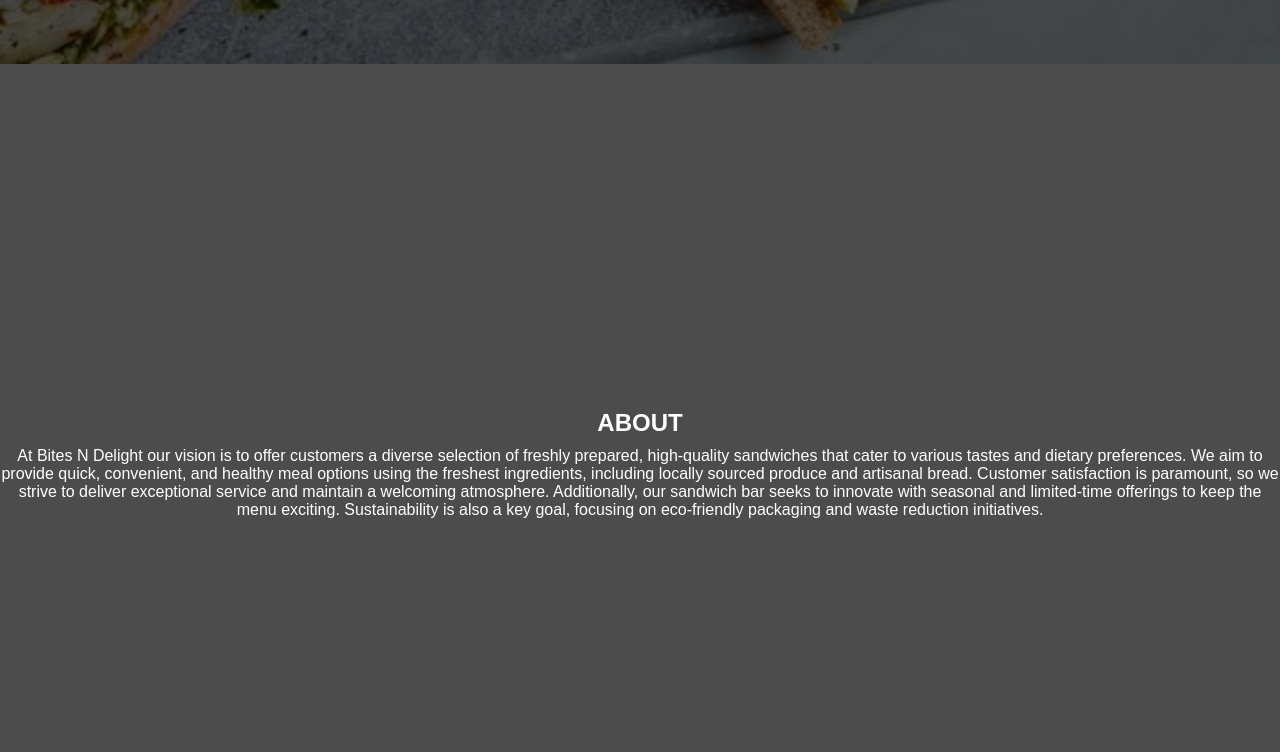
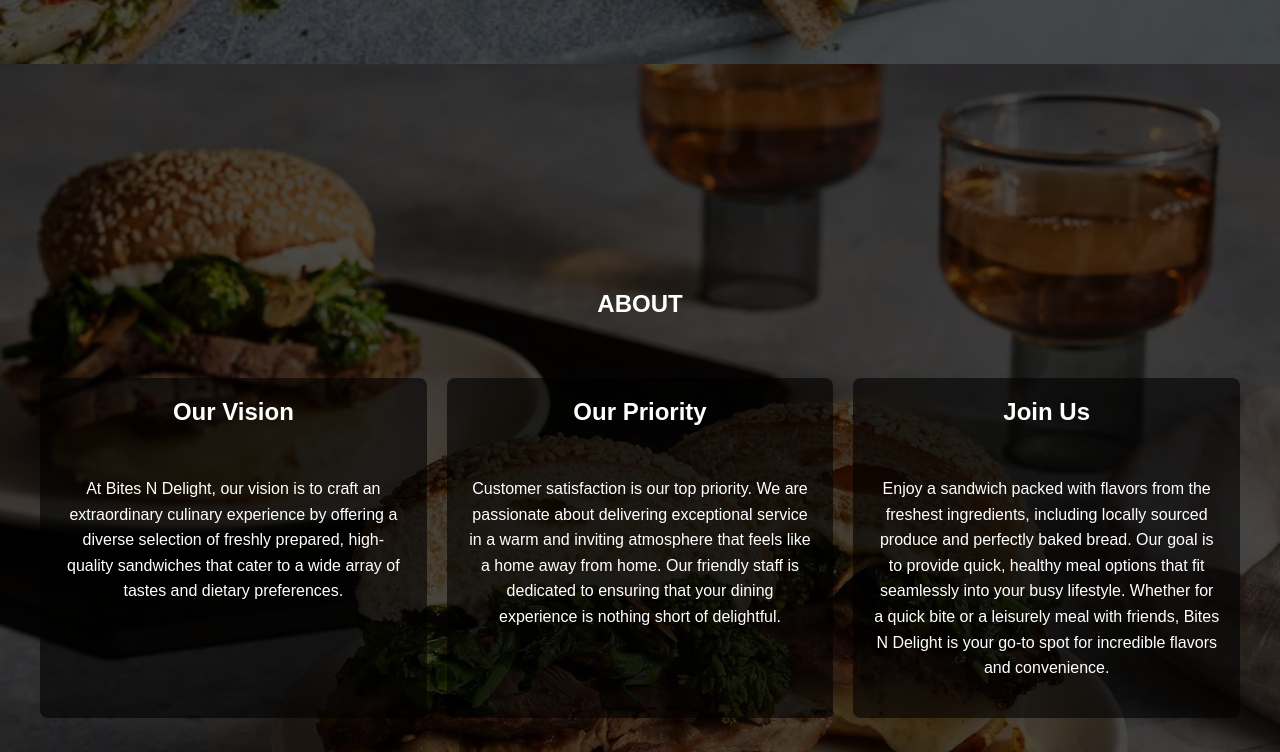
Before and after one commit to SETP24Team6/SETP, a website: page Customer Interface/customer-home.html in a window 1280 px wide. Shown: the part 736-1488 px from the top of the page. Drawn offline with Linux system fonts and the light colour scheme.

Commit message:
beautifying customer home page #ABOUT

```diff
--- a/Customer Interface/css/cust-home-style.css
+++ b/Customer Interface/css/cust-home-style.css
@@ -84,6 +84,7 @@
 nav ul li.staff-signin a:hover {
     background-color: darkcyan;
 }
+
 .section {
     position: relative;
     height: 100vh;
@@ -146,6 +147,53 @@
 
 p {
     margin: 10px 0 0;
+}
+
+#about h2 {
+    text-align: center;
+    margin-bottom: 40px;
+}
+
+.about-container {
+    display: flex;
+    justify-content: space-between;
+    align-items: stretch;
+    /* Make sure containers stretch to the same height */
+    gap: 20px;
+    padding: 20px;
+    box-sizing: border-box;
+}
+
+.about-section {
+    flex: 1;
+    background-color: rgba(0, 0, 0, 0.6);
+    padding: 20px;
+    border-radius: 8px;
+    display: flex;
+    flex-direction: column;
+    justify-content: space-between;
+    /* Ensure even spacing */
+    min-height: 300px;
+    /* Set a minimum height */
+}
+
+.about-section h2 {
+    text-align: center;
+    margin-bottom: 20px;
+}
+
+.about-section p {
+    line-height: 1.6;
+    flex-grow: 1;
+    /* Make paragraph take up available space */
+}
+
+#about {
+    background-image: url('../asset/about-home.jpg');
+    background-size: cover;
+    background-position: center;
+    color: white;
+    padding: 50px 20px;
 }
 
 .contact-section {
@@ -269,7 +317,7 @@
 
 .product img:hover {
     transform: scale(1.05);
-    }
+}
 
 #products {
     background-color: beige;
--- a/Customer Interface/customer-home.html
+++ b/Customer Interface/customer-home.html
@@ -30,7 +30,28 @@
     <section id="about" class="section">
         <div class="content">
             <h2>ABOUT</h2>
-            <p>At Bites N Delight our vision is to offer customers a diverse selection of freshly prepared, high-quality sandwiches that cater to various tastes and dietary preferences. We aim to provide quick, convenient, and healthy meal options using the freshest ingredients, including locally sourced produce and artisanal bread. Customer satisfaction is paramount, so we strive to deliver exceptional service and maintain a welcoming atmosphere. Additionally, our sandwich bar seeks to innovate with seasonal and limited-time offerings to keep the menu exciting. Sustainability is also a key goal, focusing on eco-friendly packaging and waste reduction initiatives.</p>
+            <div class="about-container">
+                <div class="about-section">
+                    <h2>Our Vision</h2>
+                    <p>At Bites N Delight, our vision is to craft an extraordinary culinary experience by offering a
+                        diverse selection of freshly prepared, high-quality sandwiches that cater to a wide array of
+                        tastes and dietary preferences.</p>
+                </div>
+                <div class="about-section">
+                    <h2>Our Priority</h2>
+                    <p>Customer satisfaction is our top priority. We are passionate about delivering exceptional service
+                        in a warm and inviting atmosphere that feels like a home away from home. Our friendly staff is
+                        dedicated to ensuring that your dining experience is nothing short of delightful.</p>
+                </div>
+                <div class="about-section">
+                    <h2>Join Us</h2>
+        <p>Enjoy a sandwich packed with flavors from the freshest ingredients, including locally sourced produce and perfectly
+            baked bread. Our goal is to provide quick, healthy meal options that fit seamlessly into your busy lifestyle.
+            Whether for a quick bite or a leisurely meal with friends, Bites N Delight is your go-to spot for incredible flavors
+            and convenience.</p>
+
+                </div>
+            </div>
         </div>
     </section>
 
```
Also changed, not shown: Customer Interface/asset/about-home.jpg (added), Customer Interface/asset/reward-home.webp (added).
